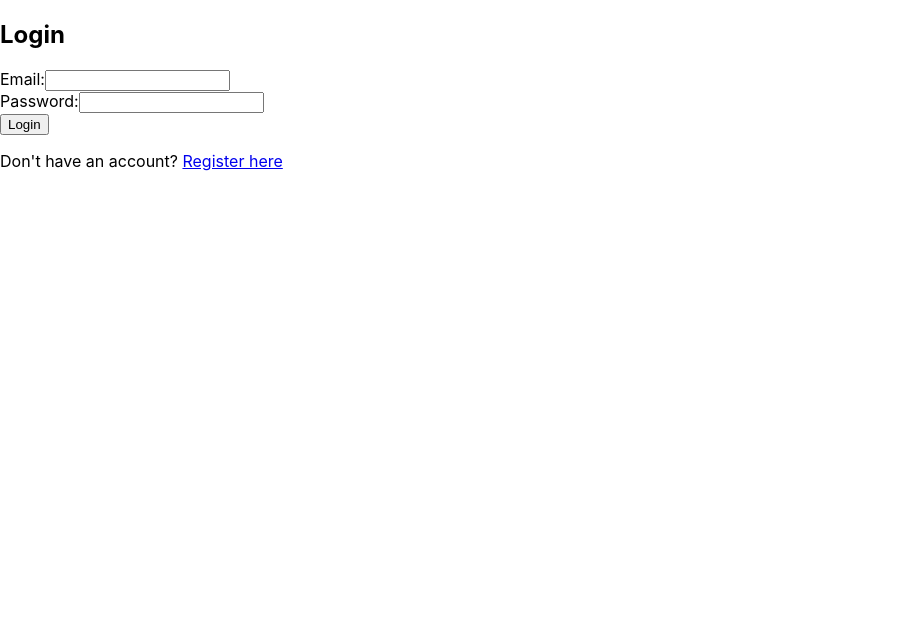
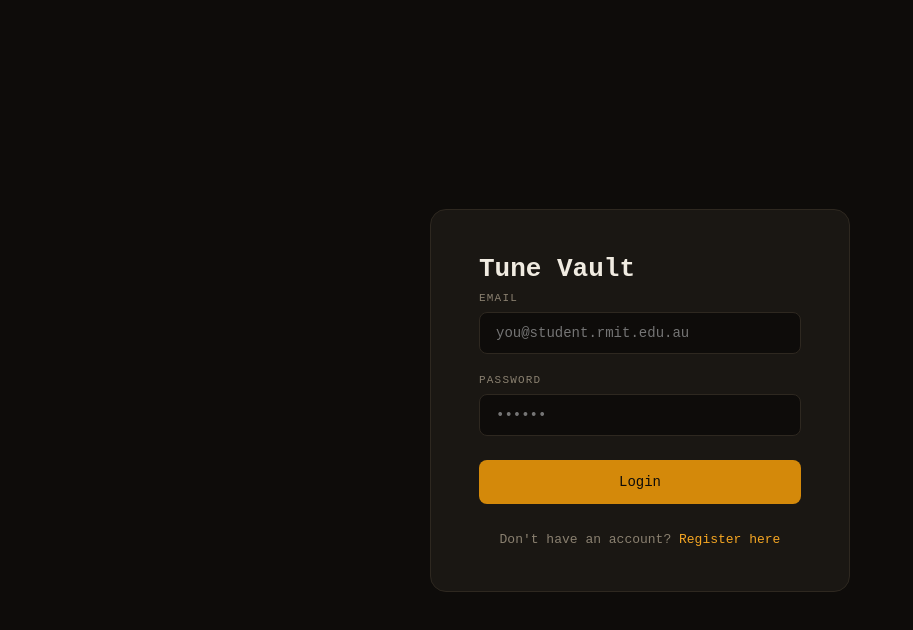
Before and after one commit to ashwinpatrick47/CloudComputingA2, a React (Create React App) app in the folder frontend/: page / in a window 1280 px wide. Shown: the top 630 px of the page, without its empty margins (0-913 px from the left). Built offline with nearby package versions, Linux system fonts and the light colour scheme.

Commit message:
add: minor changes

```diff
--- a/frontend/src/pages/LoginPage.jsx
+++ b/frontend/src/pages/LoginPage.jsx
@@ -1,5 +1,6 @@
 import { useState } from 'react';
 import { useNavigate, Link } from 'react-router-dom';
+import '../styles/login.css';
 
 const API_BASE = 'https://API_URL'; // replace later
 
@@ -13,59 +14,80 @@ export default function LoginPage() {
     const handleLogin = async (e) => {
       e.preventDefault();
       setError('');
-      setLoading(true);
+      // setLoading(true);
 
-      try {
-        const res = await fetch(`${API_BASE}/login`, {
-          method: 'POST',
-          headers: { 'Content-Type': 'application/json' },
-          body: JSON.stringify({ email, password }),
-        });
+      // try {
+      //   const res = await fetch(`${API_BASE}/login`, {
+      //     method: 'POST',
+      //     headers: { 'Content-Type': 'application/json' },
+      //     body: JSON.stringify({ email, password }),
+      //   });
 
-        const data = await res.json();
+      //   const data = await res.json();
 
-        if (res.ok && data.success) {
+      //   if (res.ok && data.success) {
+      //     sessionStorage.setItem('user_email', email);
+      //     sessionStorage.setItem('user_name', data.user_name);
+      //     navigate('/main');
+      //   } else {
+      //     setError('email or password is incorrect');
+      //   }
+      // } catch (err) {
+      //   setError('email or password is incorrect');
+      // } finally {
+      //   setLoading(false);
+      // }
+
+      // Dummy credentials for testing
+      if (email === 'test@student.rmit.edu.au' && password === 'test@rmit123') {
         sessionStorage.setItem('user_email', email);
-          sessionStorage.setItem('user_name', data.user_name);
+        sessionStorage.setItem('user_name', 'TestUser');
         navigate('/main');
       } else {
-          setError('email or password is incorrect');
-        }
-      } catch (err) {
-        setError('email or password is incorrect');
-      } finally {
-        setLoading(false);
+        setError('email or password is invalid');
       }
     };
 
     return (
-      <div>
-        <h2>Login</h2>
-        <form onSumbit={handleLogin}>
-          <div>
-            <label>Email:</label>
+      <div className="login-page">
+        <div className="login-card">
+          <div className="login-brand">
+            <h1>Tune Vault</h1>
+          </div>
+          <form className="login-form" onSubmit={handleLogin}>
+            <div className="form-field">
+              <label htmlFor="email">Email</label>
               <input
+                id="email"
                 type="email"
                 value={email}
-              onChange={(e) => setEmail(e.target.value)} required />
+                onChange={(e) => setEmail(e.target.value)}
+                placeholder="you@student.rmit.edu.au"
+              />
             </div>
-          <div>
-            <label>Password:</label>
+
+            <div className="form-field">
+              <label htmlFor="password">Password</label>
               <input
+                id="password"
                 type="password"
                 value={password}
-              onChange={(e) => setPassword(e.target.value)} required />
+                onChange={(e) => setPassword(e.target.value)}
+                placeholder="••••••"
+              />
             </div>
 
-          {error && <p style={{ color: 'red' }}>{error}</p>}
+            {error && <p className="error-message">{error}</p>}
 
-          <button type="submit" disabled={loading}>
+            <button className="submit-btn" type="submit" disabled={loading}>
               {loading ? 'Logging in...' : 'Login'}
             </button>
           </form>
-        <p>
+
+          <p className="register-link">
             Don't have an account? <Link to="/register">Register here</Link>
           </p>
         </div>
-    )
+      </div>
+    );
   }
--- a/frontend/src/pages/RegisterPage.jsx
+++ b/frontend/src/pages/RegisterPage.jsx
@@ -1,83 +1,96 @@
-import { usestate } from "react";
-import { useNavigate, Link } from "react-router-dom";
+import { useState } from 'react';
+import { useNavigate, Link } from 'react-router-dom';
+import '../styles/register.css';
 
-const API_BASE = "https://API_URL"; // replace later
+const API_BASE = 'https://YOUR_API_URL';
 
 export default function RegisterPage() {
   const navigate = useNavigate();
-  const [email, setEmail] = useState("");
-  const [username, setUsername] = useState("");
-  const [password, setPassword] = useState("");
-  const [error, setError] = useState("");
+  const [email, setEmail] = useState('');
+  const [username, setUsername] = useState('');
+  const [password, setPassword] = useState('');
+  const [error, setError] = useState('');
   const [loading, setLoading] = useState(false);
 
   const handleRegister = async (e) => {
     e.preventDefault();
-    setError("");
+    setError('');
     setLoading(true);
 
     try {
       const res = await fetch(`${API_BASE}/register`, {
-        method: "POST",
-        headers: { "Content-Type": "application/json" },
-        body: JSON.stringify({ email, username, password }),
+        method: 'POST',
+        headers: { 'Content-Type': 'application/json' },
+        body: JSON.stringify({ email, user_name: username, password }),
       });
 
       const data = await res.json();
 
       if (res.status === 409 || !data.success) {
-        setError("email already exists");
+        setError('The email already exists');
       } else {
         navigate('/');
       }
     } catch (err) {
-      setError("Something went wrong. Please try again.");
+      setError('Something went wrong. Please try again.');
     } finally {
       setLoading(false);
     }
   };
 
-    return (
-      <div>
-        <h2>Register</h2>
-        <form onSubmit={handleRegister}>
-          <div>
-            <label>Email:</label>
+  return (
+    <div className="login-page">
+      <div className="login-card">
+        <div className="login-brand">
+          <h1>Tune Vault</h1>
+        </div>
+        <p className="login-tagline">Create your account.</p>
+
+        <form className="login-form" onSubmit={handleRegister}>
+          <div className="form-field">
+            <label htmlFor="email">Email</label>
             <input
+              id="email"
               type="email"
               value={email}
               onChange={(e) => setEmail(e.target.value)}
-              required
+              placeholder="you@student.rmit.edu.au"
             />
           </div>
-          <div>
-            <label>Username:</label>
+
+          <div className="form-field">
+            <label htmlFor="username">Username</label>
             <input
+              id="username"
               type="text"
               value={username}
               onChange={(e) => setUsername(e.target.value)}
-              required
+              placeholder="Your name"
             />
           </div>
-          <div>
-            <label>Password:</label>
+
+          <div className="form-field">
+            <label htmlFor="password">Password</label>
             <input
+              id="password"
               type="password"
               value={password}
               onChange={(e) => setPassword(e.target.value)}
-              required
+              placeholder="••••••"
             />
           </div>
 
-          {error && <p>{error}</p>}
+          {error && <p className="error-message">{error}</p>}
 
-          <button type="submit" disabled={loading}>
-            {loading ? "Registering..." : "Register"}
+          <button className="submit-btn" type="submit" disabled={loading}>
+            {loading ? 'Registering...' : 'Register'}
           </button>
         </form>
-        <p>
+
+        <p className="register-link">
           Already have an account? <Link to="/">Login here</Link>
         </p>
       </div>
-    );
-  }
+    </div>
+  );
+}
```
Lines whose indentation alone changed are shown as unchanged.
